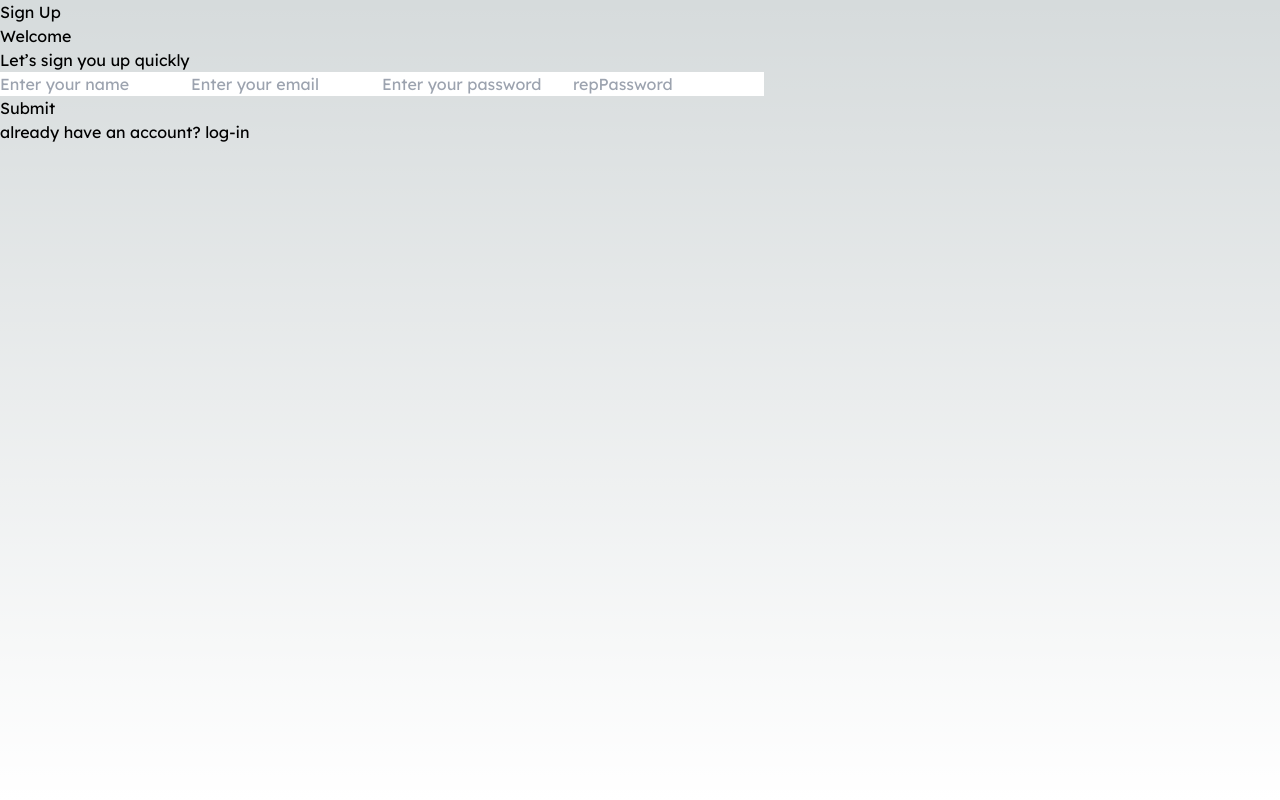
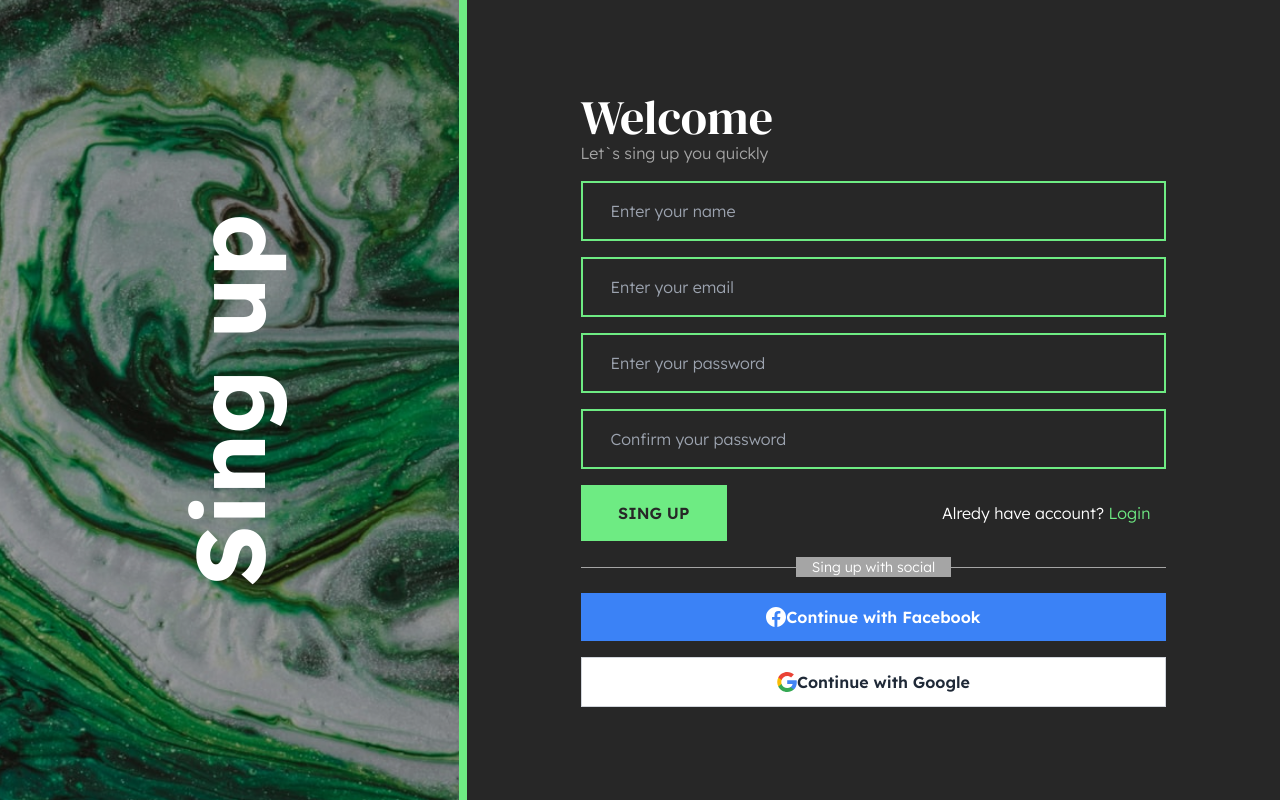
Before and after one commit to resleteam/xlog-frontend-next, a Next.js app: page /auth/register in a window 1280 px wide. Built offline with nearby package versions, Linux system fonts and the light colour scheme.

Commit message:
register page styles

```diff
--- a/src/app/auth/register/page.tsx
+++ b/src/app/auth/register/page.tsx
@@ -2,105 +2,186 @@
 
 import Link from "next/link";
 import axios from "axios";
-import { useState, useEffect } from "react";
+import { useState, FormEventHandler } from "react";
+import SideImage from "../../../components/ui/sideImage";
+import { DM_Serif_Display } from "next/font/google";
 
-export default function Register() {
-  const [formErrors, setFormErrors] = useState({});
+const dM_Serif_Display = DM_Serif_Display({
+  weight: "400",
+  subsets: ["latin"],
+});
 
-  useEffect(() => {
-    const form = document.getElementById("form");
+export default function Login() {
+  const [name, setName] = useState("");
+  const [email, setEmail] = useState("");
+  const [password, setPassword] = useState("");
+  const [repPassword, setRepPassword] = useState("");
 
-    const handleSubmit = async (event: Event) => {
-      event.preventDefault();
-
-      let elem = event.target as HTMLFormElement;
-
-      console.log("Elem: ", elem);
-
-      if (elem !== null) {
-        const name = (elem.name as unknown as HTMLInputElement).value;
-        const email = (elem.email as unknown as HTMLInputElement).value;
-        const password = (elem.password as unknown as HTMLInputElement).value;
-        const repPassword = (elem.repPassword as unknown as HTMLInputElement)
-          .value;
-
+  const isEmailCorrect = (): boolean => {
     const emailRegex = /^[^\s@]+@[^\s@]+\.[^\s@]+$/;
-        if (!emailRegex.test(email)) {
-          console.error("Ошибка: Неверный формат электронной почты");
-          return;
-        }
-
-        if (password !== repPassword) {
-          console.error("Ошибка: Пароли не совпадают");
-          return;
-        }
-        try {
-          const formData = { name, email, password };
-          const response = await axios.post(
-            process.env.BACKEND_URL as string,
-            formData,
-            {
-              headers: {
-                "Content-Type": "application/json",
-              },
-            }
-          );
-        } catch (error) {
-          console.error(error);
-        }
-      } else {
-        return;
-      }
+    return emailRegex.test(email);
   };
 
-    form?.addEventListener("submit", handleSubmit);
-    return () => {
-      form?.removeEventListener("submit", handleSubmit);
+  const handleSubmit = (event: FormEventHandler<HTMLButtonElement>) => {
+    //TODO: add SWR POST request to server, and rewrite code below
+    // try {
+    //   const formData = { name, email, password };
+    //   const response = await axios.post(
+    //     process.env.BACKEND_URL as string,
+    //     formData,
+    //     {
+    //       headers: {
+    //         "Content-Type": "application/json",
+    //       },
+    //     }
+    //   );
+    // } catch (error) {
+    //   console.error(error);
+    // }
   };
-  }, [formErrors]);
 
   return (
-    <section>
+    <div className="flex h-full divide-x-8 divide-secondary">
+      <SideImage title="Sing up"></SideImage>
+
+      <div className="flex-1">
+        <div className="bg-primary w-full h-full flex justify-center items-center">
+          <div className="mx-auto max-w-screen-2xl px-4 w-full md:px-8max-w-lg">
+            <form className="mx-auto w-3/4">
+              <div className="flex flex-col gap-4 font-light">
                 <div>
-        <img src="" alt="" />
-        <h1>Sign Up</h1>
+                  <h2
+                    className={
+                      dM_Serif_Display.className +
+                      " text-left text-2xl font-regular text-white lg:text-5xl"
+                    }
+                  >
+                    Welcome
+                  </h2>
+                  <h4 className="text-mainGray">Let`s sing up you quickly</h4>
                 </div>
                 <div>
-        <h2>Welcome</h2>
-        <p>Let’s sign you up quickly</p>
-        <form id="form" method="POST">
                   <input
-            type="text"
                     name="name"
-            id="name"
+                    onChange={(e) => setName(e.target.value)}
+                    value={name}
                     placeholder="Enter your name"
+                    className={
+                      "w-full border border-secondary bg-primary px-5 py-4 text-mainGray outline-none border-2 transition duration-100 pl-7 focus:ring"
+                    }
                   />
+                </div>
+                <div>
                   <input
-            type="email"
                     name="email"
-            id="email"
+                    onChange={(e) => setEmail(e.target.value)}
+                    value={email}
                     placeholder="Enter your email"
+                    className={
+                      "w-full border border-secondary bg-primary px-5 py-4 text-mainGray outline-none border-2 transition duration-100 pl-7 focus:ring " +
+                      (isEmailCorrect() ? "ring-green-500" : "ring-red-500")
+                    }
                   />
+                </div>
+
+                <div>
                   <input
                     type="password"
                     name="password"
-            id="password"
                     placeholder="Enter your password"
+                    onChange={(e) => setPassword(e.target.value)}
+                    value={password}
+                    className="w-full border border-secondary bg-primary px-5 py-4 text-mainGray outline-none border-2 transition duration-100 pl-7 focus:ring "
                   />
+                </div>
+                <div>
                   <input
                     type="password"
                     name="repPassword"
-            id="repPassword"
-            placeholder="repPassword"
+                    placeholder="Confirm your password"
+                    onChange={(e) => setRepPassword(e.target.value)}
+                    value={repPassword}
+                    className="w-full border border-secondary bg-primary px-5 py-4 text-mainGray outline-none border-2 transition duration-100 pl-7 focus:ring "
                   />
-          <div>
-            <button type="submit">Submit</button>
-            <p>
-              already have an account? <Link href="/auth/login">log-in</Link>
+                </div>
+
+                <div className="flex justify-between">
+                  <button
+                    className="w-1/4 block-lg bg-secondary px-8 py-3 text-center text-xl font-semibold text-primary outline-none ring-white transition duration-100 hover:ring md:text-base"
+                    onSubmit={(e) => handleSubmit}
+                  >
+                    SING UP
+                  </button>
+                  <div className="flex items-center justify-center p-4">
+                    <p className="text-center text-n text-white">
+                      Alredy have account?{" "}
+                      <Link
+                        href="/auth/login"
+                        className="text-secondary transition duration-100 hover:text-indigo-600"
+                      >
+                        Login
+                      </Link>
                     </p>
+                  </div>
+                </div>
+
+                <div className="relative flex items-center justify-center">
+                  <span className="absolute inset-x-0 h-px bg-mainGray"></span>
+                  <span className="relative bg-mainGray px-4 text-sm text-white">
+                    Sing up with social
+                  </span>
+                </div>
+
+                <button className="flex items-center justify-center gap-2-lg bg-blue-500 px-8 py-3 text-center text-sm font-semibold text-white outline-none ring-blue-300 transition duration-100 hover:bg-blue-600 focus-visible:ring active:bg-blue-700 md:text-base">
+                  <svg
+                    className="h-5 w-5 shrink-0"
+                    width="24"
+                    height="24"
+                    viewBox="0 0 24 24"
+                    fill="none"
+                    xmlns="http://www.w3.org/2000/svg"
+                  >
+                    <path
+                      d="M12 0C5.37273 0 0 5.37273 0 12C0 18.0164 4.43182 22.9838 10.2065 23.8516V15.1805H7.23764V12.0262H10.2065V9.92727C10.2065 6.45218 11.8996 4.92655 14.7878 4.92655C16.1711 4.92655 16.9025 5.02909 17.2489 5.076V7.82945H15.2787C14.0525 7.82945 13.6244 8.99182 13.6244 10.302V12.0262H17.2178L16.7302 15.1805H13.6244V23.8773C19.4815 23.0825 24 18.0747 24 12C24 5.37273 18.6273 0 12 0Z"
+                      fill="white"
+                    />
+                  </svg>
+                  Continue with Facebook
+                </button>
+
+                <button className="flex items-center justify-center gap-2-lg border border-gray-300 bg-white px-8 py-3 text-center text-sm font-semibold text-gray-800 outline-none ring-gray-300 transition duration-100 hover:bg-gray-100 focus-visible:ring active:bg-gray-200 md:text-base">
+                  <svg
+                    className="h-5 w-5 shrink-0"
+                    width="24"
+                    height="24"
+                    viewBox="0 0 24 24"
+                    fill="none"
+                    xmlns="http://www.w3.org/2000/svg"
+                  >
+                    <path
+                      d="M23.7449 12.27C23.7449 11.48 23.6749 10.73 23.5549 10H12.2549V14.51H18.7249C18.4349 15.99 17.5849 17.24 16.3249 18.09V21.09H20.1849C22.4449 19 23.7449 15.92 23.7449 12.27Z"
+                      fill="#4285F4"
+                    />
+                    <path
+                      d="M12.2549 24C15.4949 24 18.2049 22.92 20.1849 21.09L16.3249 18.09C15.2449 18.81 13.8749 19.25 12.2549 19.25C9.12492 19.25 6.47492 17.14 5.52492 14.29H1.54492V17.38C3.51492 21.3 7.56492 24 12.2549 24Z"
+                      fill="#34A853"
+                    />
+                    <path
+                      d="M5.52488 14.29C5.27488 13.57 5.14488 12.8 5.14488 12C5.14488 11.2 5.28488 10.43 5.52488 9.71V6.62H1.54488C0.724882 8.24 0.254883 10.06 0.254883 12C0.254883 13.94 0.724882 15.76 1.54488 17.38L5.52488 14.29Z"
+                      fill="#FBBC05"
+                    />
+                    <path
+                      d="M12.2549 4.75C14.0249 4.75 15.6049 5.36 16.8549 6.55L20.2749 3.13C18.2049 1.19 15.4949 0 12.2549 0C7.56492 0 3.51492 2.7 1.54492 6.62L5.52492 9.71C6.47492 6.86 9.12492 4.75 12.2549 4.75Z"
+                      fill="#EA4335"
+                    />
+                  </svg>
+                  Continue with Google
+                </button>
               </div>
             </form>
           </div>
-    </section>
+        </div>
+      </div>
+    </div>
   );
 }
```
Lines whose indentation alone changed are shown as unchanged.
